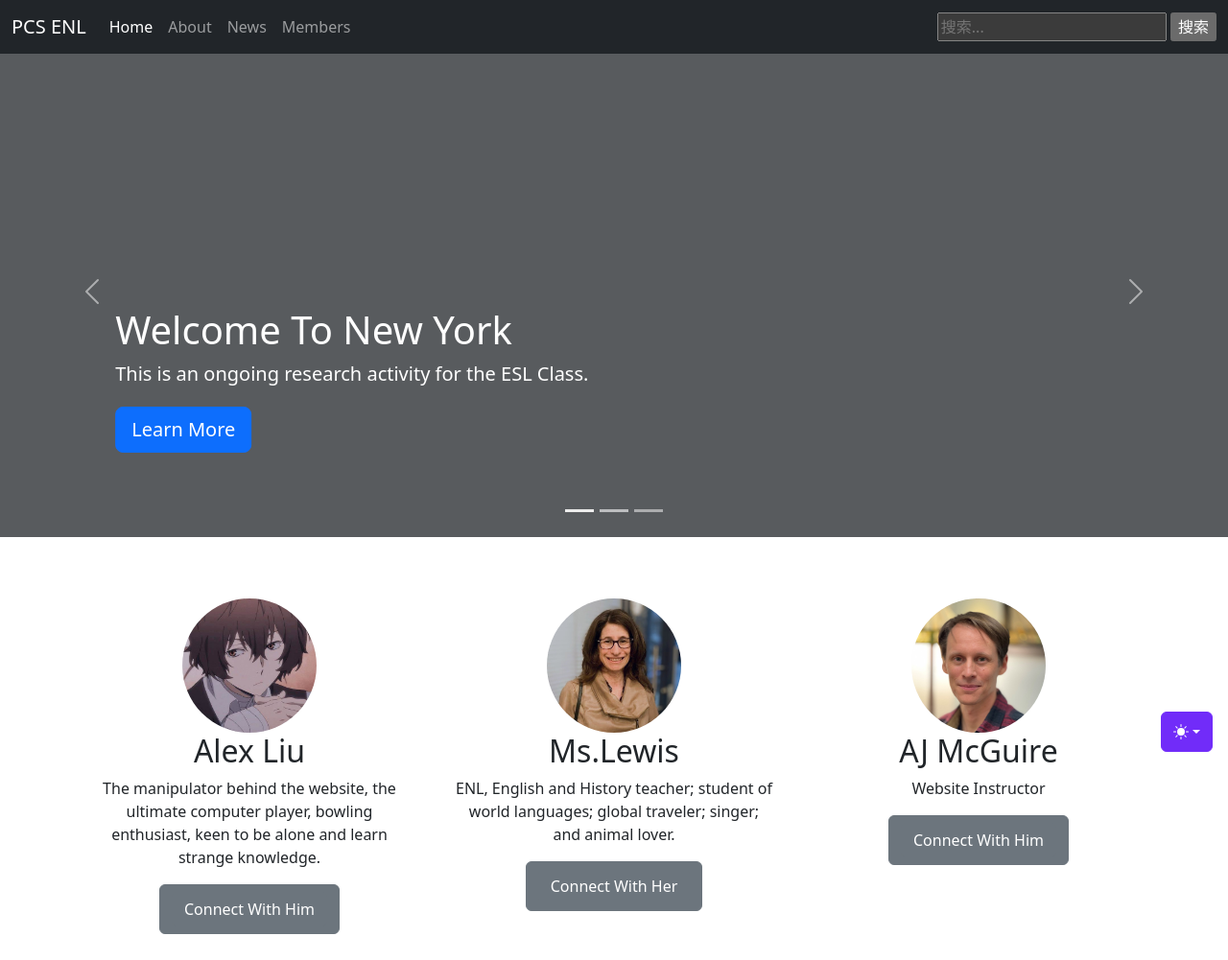
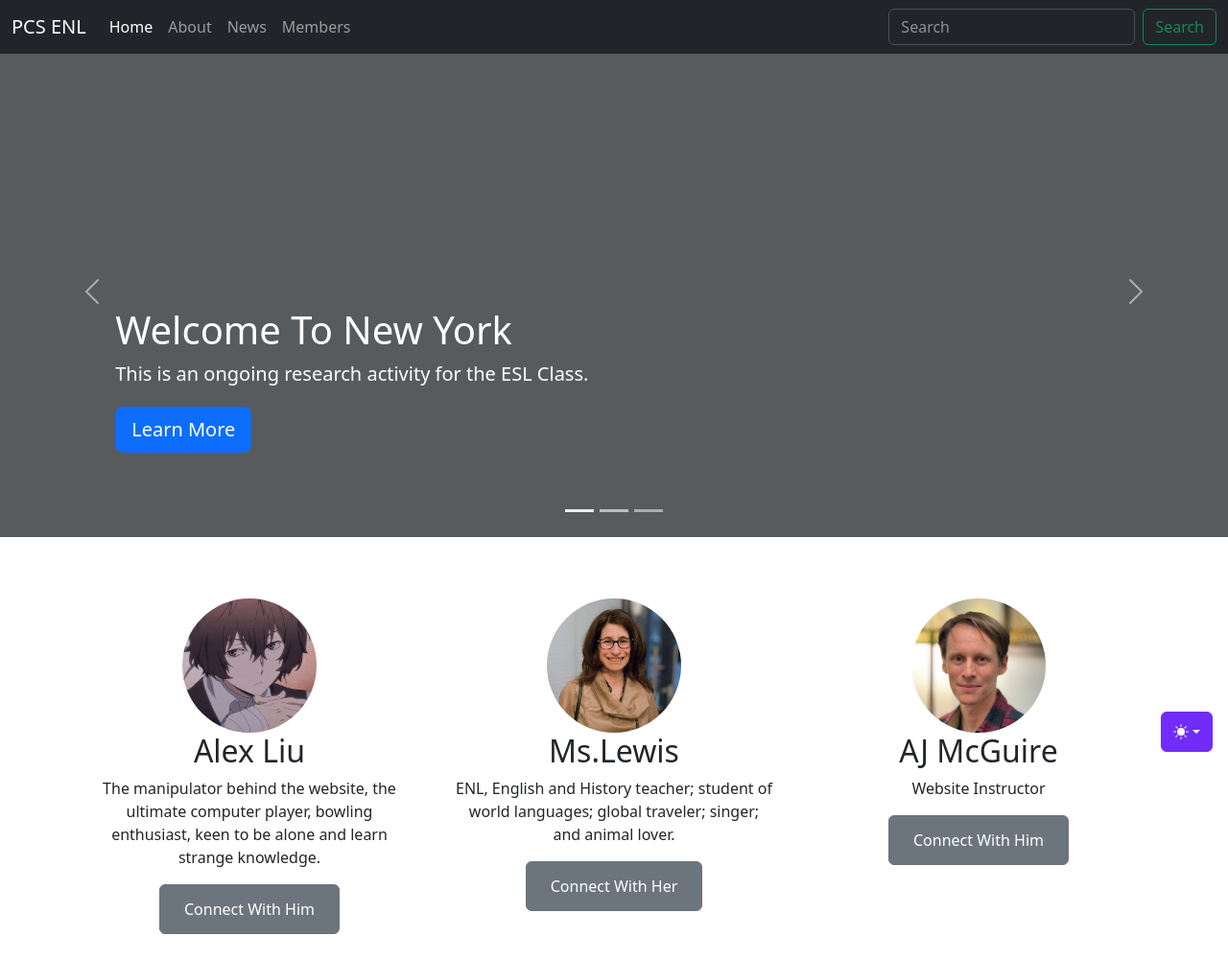
Before and after one commit to XYPakaSama/ENL, a website: page index.html in a window 1280 px wide. Shown: the top 1001 px of the page at 96% size. Drawn offline with Linux system fonts and the light colour scheme.

Commit message:
index.html

```diff
--- a/index.html
+++ b/index.html
@@ -224,7 +224,7 @@
                 <a class="nav-link" href="mem.html">Members</a>
               </li>
             </ul>
-            <!-- <form class="d-flex" role="search">
+            <form class="d-flex" role="search">
               <input
                 class="form-control me-2"
                 type="search"
@@ -234,11 +234,11 @@
               <button class="btn btn-outline-success" type="submit">
                 Search
               </button>
-            </form> -->
-            <form action="/search" method="get">
+            </form>
+<!--             <form action="/search" method="get">
               <input type="text" name="q" placeholder="搜索..." />
               <input type="submit" value="搜索" />
-            </form>
+            </form> -->
           </div>
         </div>
       </nav>
```
